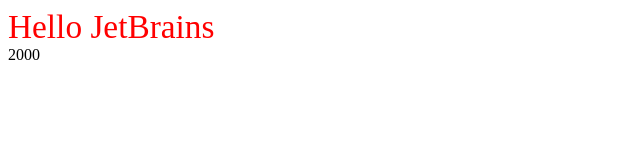
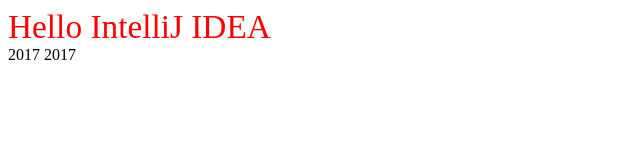
Before and after one commit to ov90808/IntelliJ-Demo, a plain HTML site: page index.html in a window 1280 px wide. Shown: the whole page, without its empty margins (0-640 px from the left). Drawn offline with Linux system fonts and the light colour scheme.

Commit message:
文言を変更

```diff
--- a/index.html
+++ b/index.html
@@ -11,8 +11,9 @@
 	</style>
 </head>
 <body>
-<div class="classname">Hello JetBrains</div>
+<div class="classname">Hello IntelliJ IDEA</div>
 <script src="hello.js"></script>
-<script>document.write(max(1999, 2000))</script>
+<script>document.write(max(2000, 2017));</script>
+<script>document.write(max(2000, 2017));</script>
 </body>
 </html>
```
